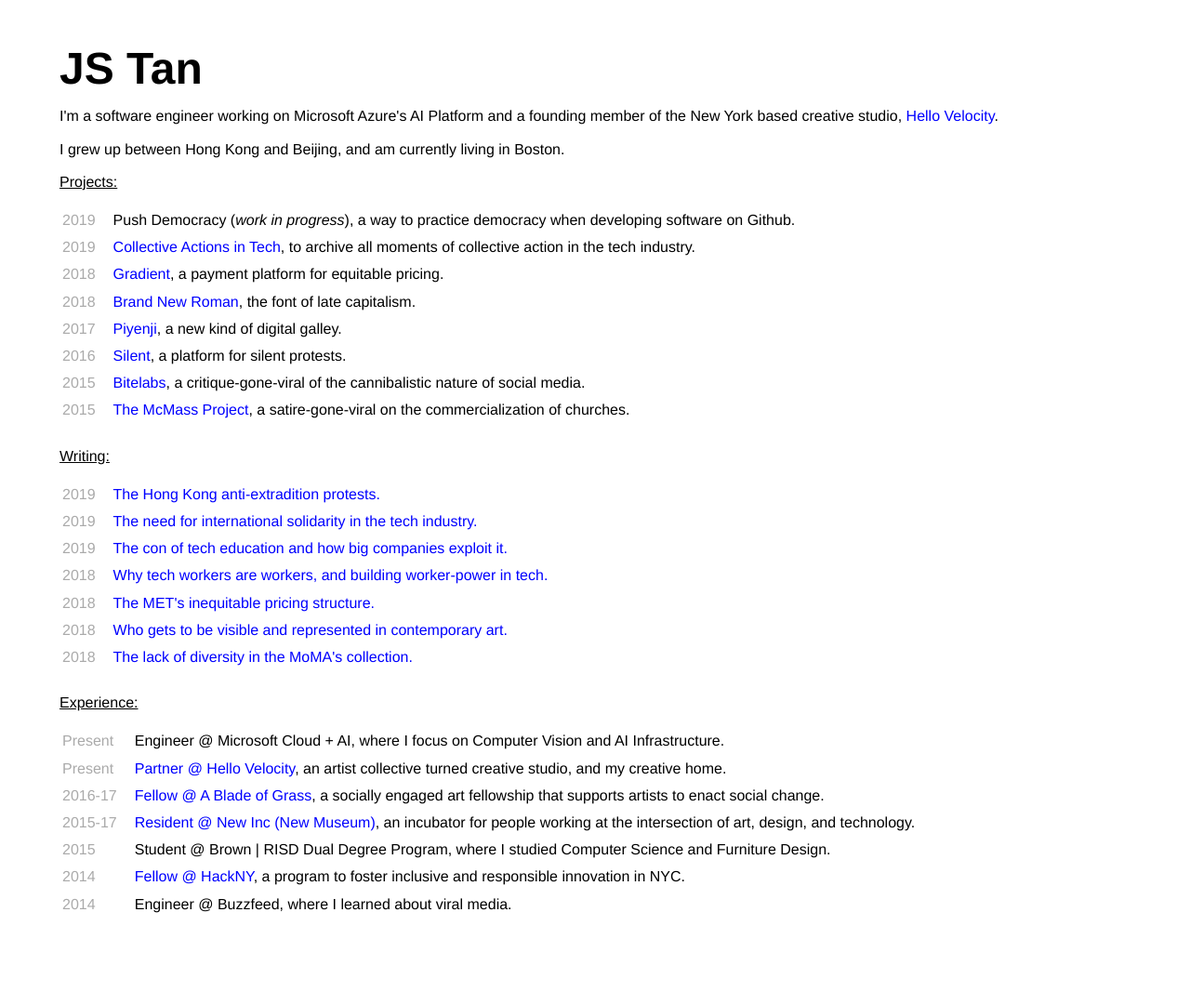
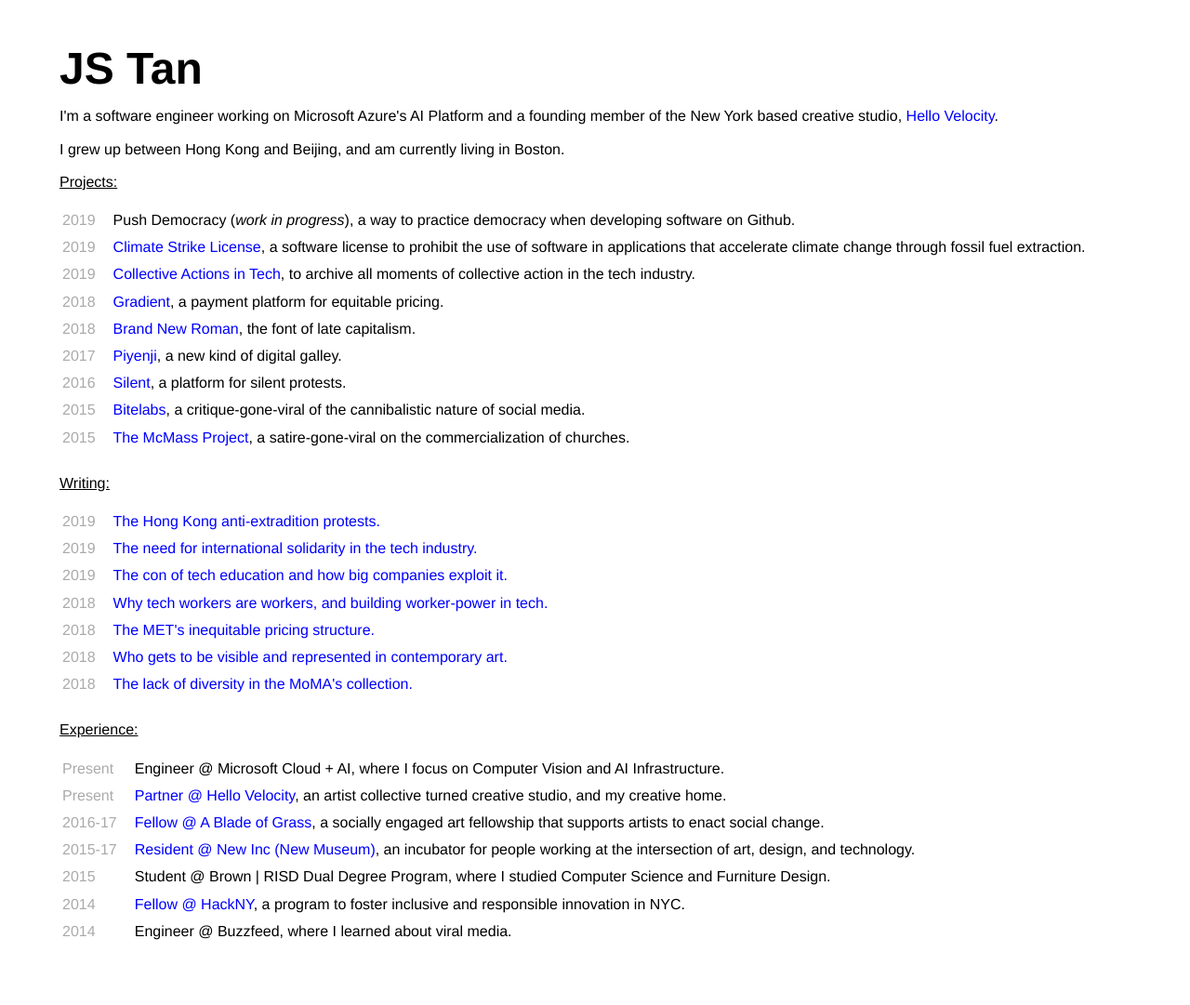
Before and after one commit to organizejs/organizejs.github.io, a Jekyll site: the page built from index.html, in a window 1280 px wide. Shown: the whole page at 93% size. Built offline with Jekyll 4.4.1, drawn with Linux system fonts in a browser that asks for light colours; before the commit the page ends 1052 px from its top, so only the background shows below that.

Commit message:
Update index.html

```diff
--- a/index.html
+++ b/index.html
@@ -16,6 +16,12 @@
       <td class="date">2019</td>
       <td class="item">
         Push Democracy (<em>work in progress</em>), a way to practice democracy when developing software on Github.
+      </td>
+    </tr>
+    <tr>
+      <td class="date">2019</td>
+      <td class="item">
+        <a href="https://climatestrick.software" target="_blank">Climate Strike License</a>, a software license to prohibit the use of software in applications that accelerate climate change through fossil fuel extraction.
       </td>
     </tr>
     <tr>
```
